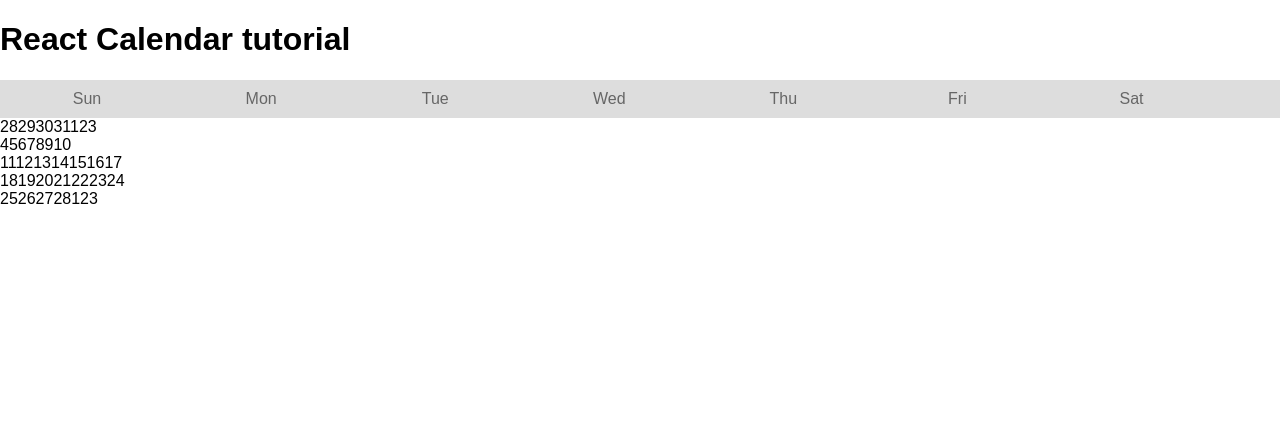
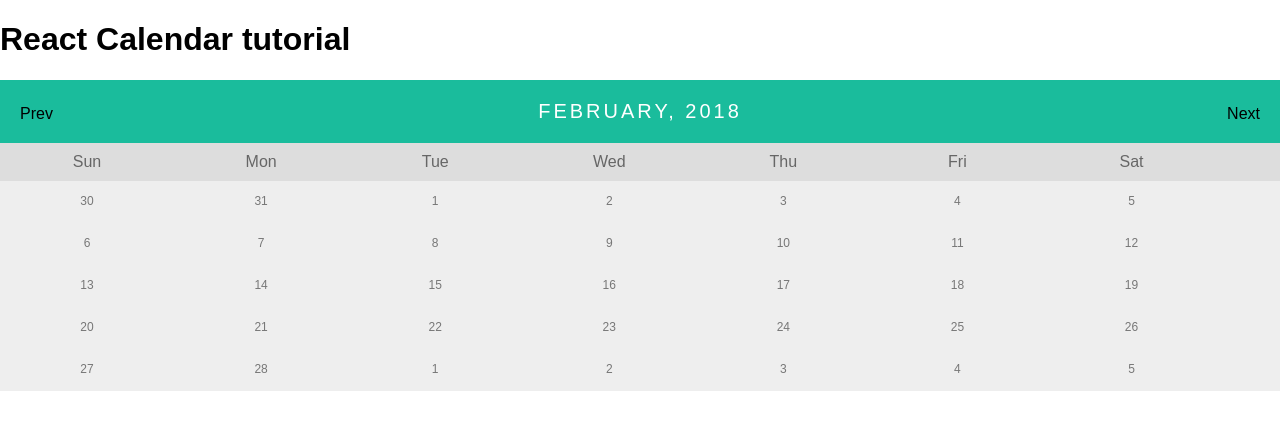
Before and after one commit to galib2145/react-calendar, a React (Create React App) app: page / in a window 1280 px wide. Shown: the top 430 px of the page. Built offline with nearby package versions, Linux system fonts and the light colour scheme.

Commit message:
Implemented previous and next month implementation

```diff
--- a/src/Calendar.jsx
+++ b/src/Calendar.jsx
@@ -3,14 +3,14 @@ import moment from 'moment';
 
 function WeekHeader(props) {
   return (
-      <div className="weekdays">
-        <span className="day">Sun</span>
-        <span className="day">Mon</span>
-        <span className="day">Tue</span>
-        <span className="day">Wed</span>
-        <span className="day">Thu</span>
-       	<span className="day">Fri</span>
-       	<span className="day">Sat</span>
+      <div className="days-header">
+        <span className="header-item">Sun</span>
+        <span className="header-item">Mon</span>
+        <span className="header-item">Tue</span>
+        <span className="header-item">Wed</span>
+        <span className="header-item">Thu</span>
+       	<span className="header-item">Fri</span>
+       	<span className="header-item">Sat</span>
     </div>
   );
 }
@@ -56,9 +56,9 @@ function getWeekDataForCalendarView(month, year) {
 
 function Week(props) {
   const weekData = props.weekData;
-  const daysView = weekData.map((date) => <span>{date.getDate()}</span>);
+  const daysView = weekData.map((date) => <span className="single-day">{date.getDate()}</span>);
   return (
-    <div>
+    <div className="days-container">
       {daysView}
     </div>
   );
@@ -81,25 +81,47 @@ class WeekList extends Component {
 class Calendar extends Component {
   constructor(props) {
     super(props);
-    this.state = {date: moment()};
+    this.state = {
+        date: new Date()
+    };
+
+    this.renderPreviousMonth = this.renderPreviousMonth.bind(this);
+    this.renderNextMonth = this.renderNextMonth.bind(this);
   }
 
-  renderMonthLabel() {
-    return <span>{this.state.date.format("MMMM, YYYY")}</span>;
+  renderPreviousMonth() {
+    const currentDate = this.state.date;
+    currentDate.setMonth(currentDate.getMonth() - 1);
+    const newDate = new Date(currentDate.getFullYear(), currentDate.getMonth(), 1);
+    this.setState({date: newDate});
   }
 
+  renderNextMonth() {
+    const currentDate = this.state.date;
+    currentDate.setMonth(currentDate.getMonth() + 1);
+    const newDate = new Date(currentDate.getFullYear(), currentDate.getMonth(), 1);
+    this.setState({date: newDate});
+  }
 
   render() {
+    const currentDate = moment(this.state.date);
     return (
       <div>
         <h1>React Calendar tutorial</h1>
+        <div className="month-header">
+            <div className="prev" onClick={this.renderPreviousMonth}>
+                <span>Prev</span>
+            </div>
+            <span className="month-text">{currentDate.format("MMMM, YYYY")}</span>
+            <div className="next" onClick={this.renderNextMonth}>
+                <span>Next</span>
+            </div>
+        </div>
         <WeekHeader/>
-        <WeekList month='1' year='2018'/>
+        <WeekList month={this.state.date.getMonth()} year={this.state.date.getYear()}/>
       </div>
     );
   }
-
-
 }
 
 export default Calendar;
--- a/src/index.css
+++ b/src/index.css
@@ -4,15 +4,57 @@ body {
   font-family: sans-serif;
 }
 
-.weekdays {
+.month-header {
+  padding: 20px 20px;
+  background: #1abc9c;
+  text-align: center;
+}
+
+.month-text {
+  color: white;
+  font-size: 20px;
+  width: 100%;
+  text-transform: uppercase;
+  letter-spacing: 3px;
+}
+
+.days-header {
   margin: 0;
   padding: 10px 0;
   background-color: #ddd;
 }
 
-.day {
+.header-item {
   display: inline-block;
   width: 13.6%;
   color: #666;
   text-align: center;
 }
+
+.days-container {
+  padding: 10px 0;
+  background: #eee;
+  margin: 0;
+}
+
+.single-day {
+  list-style-type: none;
+  display: inline-block;
+  width: 13.6%;
+  text-align: center;
+  margin-bottom: 5px;
+  font-size: 12px;
+  color: #777;
+}
+
+.prev {
+  float: left;
+  padding-top: 5px;
+  text-align: center;
+}
+
+.next {
+  float: right;
+  padding-top: 5px;
+  text-align: center;
+}
```
